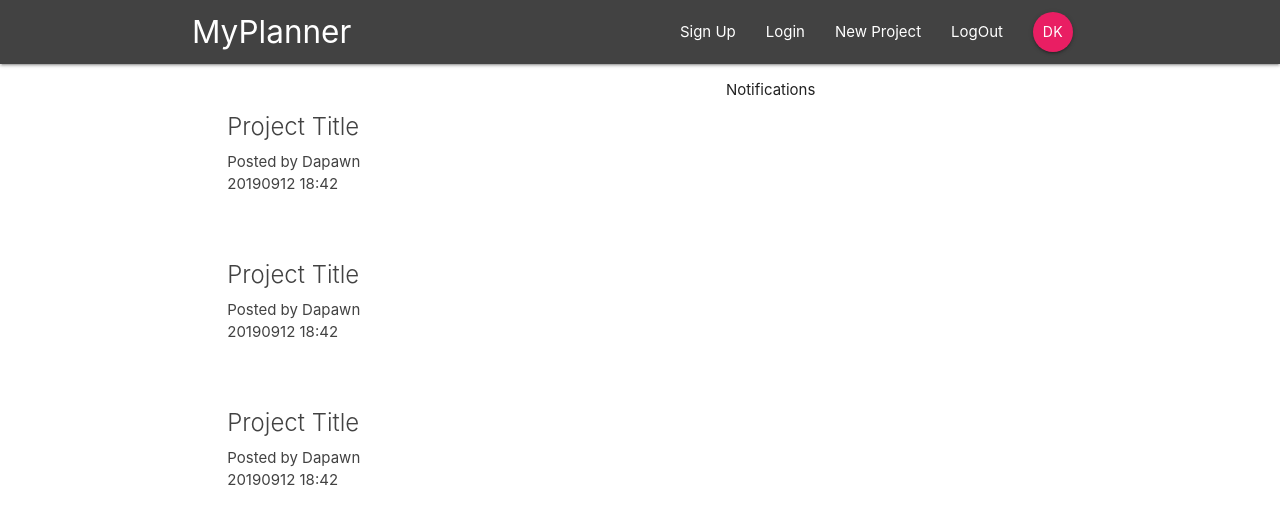
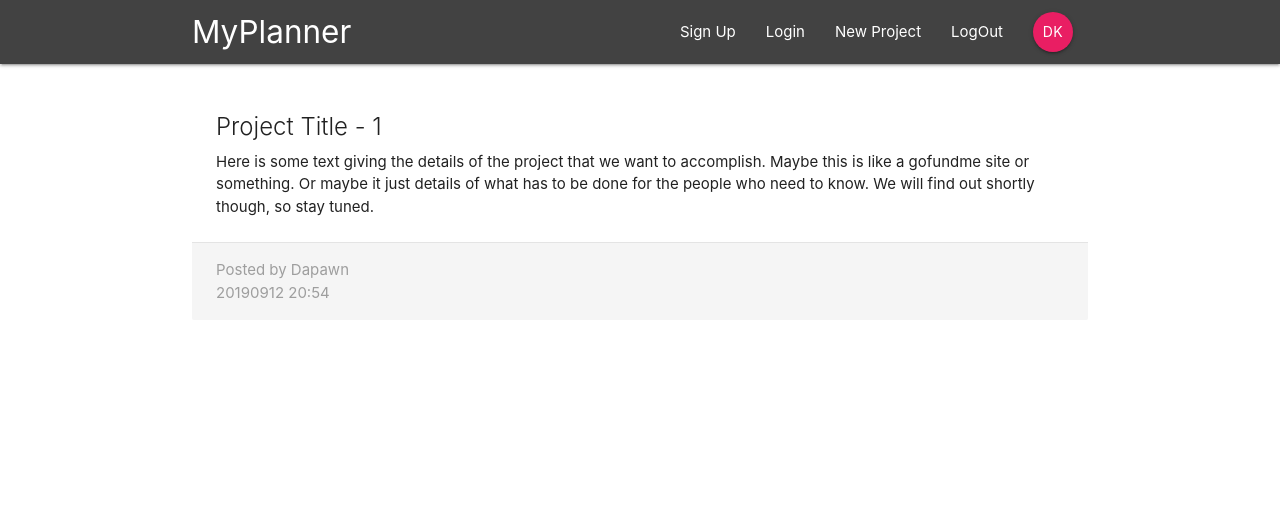
Before and after one commit to dapawn/react-redux-firebase-planner, a React (Create React App) app: page /project/1 in a window 1280 px wide. Shown: the top 524 px of the page. Built offline with nearby package versions, Linux system fonts and the light colour scheme.

Commit message:
Worked on ProjectDetails section, stubbed things out.

```diff
--- a/src/App.js
+++ b/src/App.js
@@ -2,6 +2,7 @@ import React from 'react';
 import { BrowserRouter, Switch, Route } from 'react-router-dom';
 import Navbar from './components/layout/Navbar';
 import Dashboard from './components/dashboard/Dashboard';
+import ProjectDetails from './components/projects/ProjectDetails';
 
 function App() {
   return(
@@ -9,7 +10,8 @@ function App() {
       <div className="App">
 	<Navbar />
         <Switch>
-          <Route path='/' component={Dashboard} />
+          <Route exact path='/' component={Dashboard} />
+          <Route path='/project/:id' component={ProjectDetails} />
         </Switch>
       </div>
     </BrowserRouter>
--- a/src/components/projects/ProjectDetails.js
+++ b/src/components/projects/ProjectDetails.js
@@ -0,0 +1,22 @@
+
+import React from 'react';
+
+const ProjectDetails = (props) => {
+  const id = props.match.params.id;
+  return (
+    <div className="container section project-details">
+      <div className="card z-depth-0">
+        <div className="card-content">
+          <span className="card-title">Project Title - {id}</span>
+          <p>Here is some text giving the details of the project that we want to accomplish. Maybe this is like a gofundme site or something. Or maybe it just details of what has to be done for the people who need to know. We will find out shortly though, so stay tuned.</p>
+        </div>
+        <div className="card-action grey lighten-4 grey-text">
+          <div>Posted by Dapawn</div>
+          <div>20190912 20:54</div>
+        </div>
+      </div>
+    </div>
+  )
+}
+
+export default ProjectDetails;
--- a/src/components/projects/ProjectList.js
+++ b/src/components/projects/ProjectList.js
@@ -1,32 +1,14 @@
 import React from 'react';
+import ProjectSummary from './ProjectSummary';
 
 const ProjectList = () => {
   return (
     <div className="project-list section">
 
-      <div className="card z-depth-0 project-summary">
-        <div className="card-content grey-text text-darken-3">
-          <span className="card-title">Project Title</span>
-          <p>Posted by Dapawn</p>
-          <p className="grey-test">20190912 18:42</p>
-        </div>
-      </div>
-
-      <div className="card z-depth-0 project-summary">
-        <div className="card-content grey-text text-darken-3">
-          <span className="card-title">Project Title</span>
-          <p>Posted by Dapawn</p>
-          <p className="grey-test">20190912 18:42</p>
-        </div>
-      </div>
-
-      <div className="card z-depth-0 project-summary">
-        <div className="card-content grey-text text-darken-3">
-          <span className="card-title">Project Title</span>
-          <p>Posted by Dapawn</p>
-          <p className="grey-test">20190912 18:42</p>
-        </div>
-      </div>
+      <ProjectSummary />
+      <ProjectSummary />
+      <ProjectSummary />
+      <ProjectSummary />
 
     </div>
   )
--- a/src/components/projects/ProjectSummary.js
+++ b/src/components/projects/ProjectSummary.js
@@ -0,0 +1,15 @@
+import React from 'react';
+
+const ProjectSummary = () => {
+  return (
+      <div className="card z-depth-0 project-summary">
+        <div className="card-content grey-text text-darken-3">
+          <span className="card-title">Project Title</span>
+          <p>Posted by Dapawn</p>
+          <p className="grey-test">20190912 18:42</p>
+        </div>
+      </div>
+  )
+}
+
+export default ProjectSummary;
```
